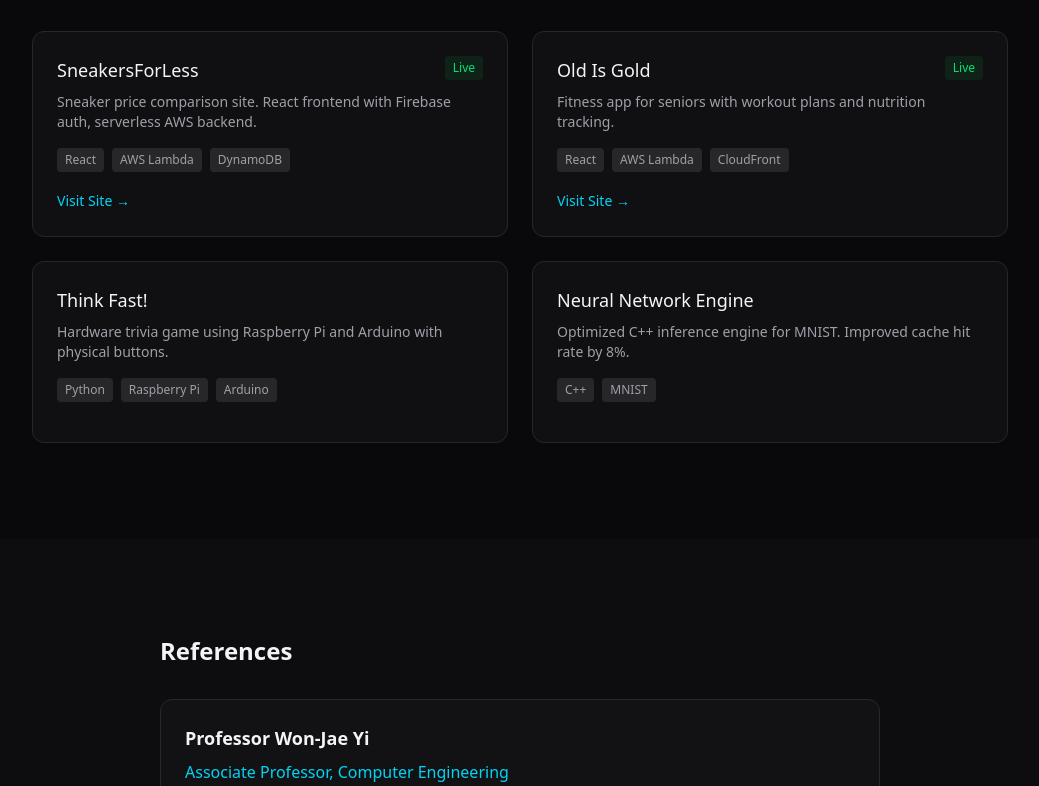
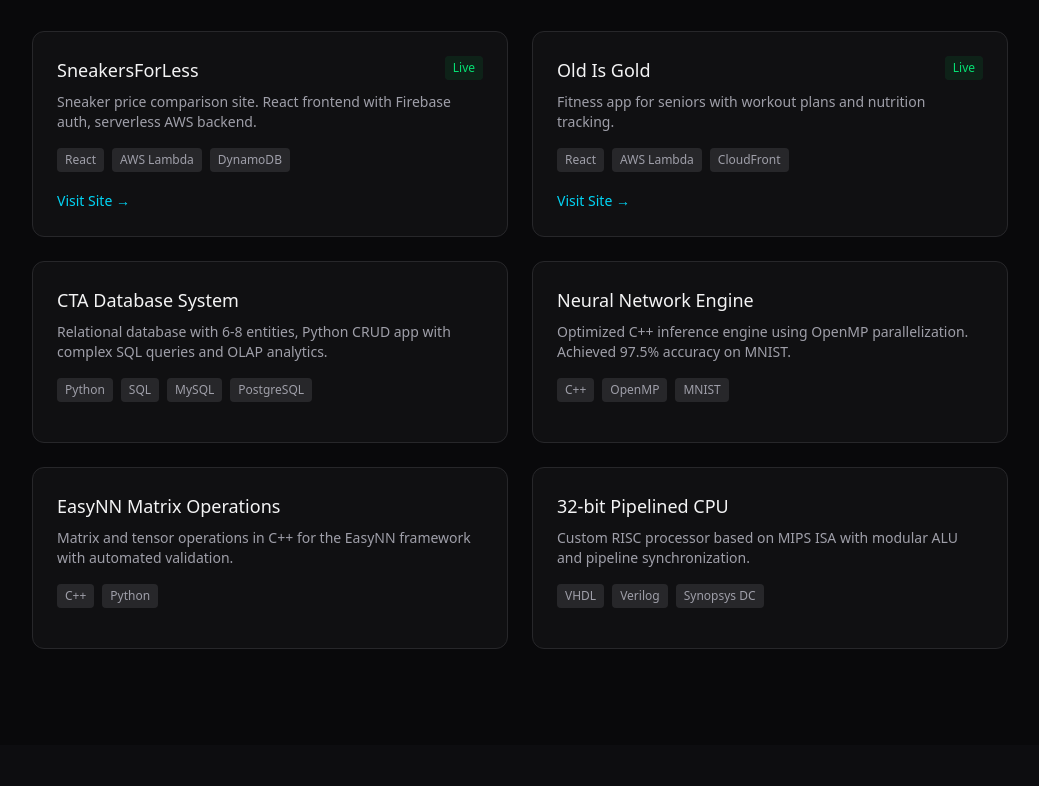
Before and after one commit to jjk30/my-portfolio, a Next.js app: page / in a window 1280 px wide. Shown: the part 2541-3327 px from the top of the page, without its empty margins (120-1159 px from the left). Built offline with nearby package versions, Linux system fonts and the light colour scheme.

Commit message:
Add new projects

```diff
--- a/app/page.tsx
+++ b/app/page.tsx
@@ -257,16 +257,30 @@ export default function Home() {
                 live: true,
               },
               {
-                title: "Think Fast!",
-                desc: "Hardware trivia game using Raspberry Pi and Arduino with physical buttons.",
-                tech: ["Python", "Raspberry Pi", "Arduino"],
+                title: "CTA Database System",
+                desc: "Relational database with 6-8 entities, Python CRUD app with complex SQL queries and OLAP analytics.",
+                tech: ["Python", "SQL", "MySQL", "PostgreSQL"],
                 link: null,
                 live: false,
               },
               {
                 title: "Neural Network Engine",
-                desc: "Optimized C++ inference engine for MNIST. Improved cache hit rate by 8%.",
-                tech: ["C++", "MNIST"],
+                desc: "Optimized C++ inference engine using OpenMP parallelization. Achieved 97.5% accuracy on MNIST.",
+                tech: ["C++", "OpenMP", "MNIST"],
+                link: null,
+                live: false,
+              },
+              {
+                title: "EasyNN Matrix Operations",
+                desc: "Matrix and tensor operations in C++ for the EasyNN framework with automated validation.",
+                tech: ["C++", "Python"],
+                link: null,
+                live: false,
+              },
+              {
+                title: "32-bit Pipelined CPU",
+                desc: "Custom RISC processor based on MIPS ISA with modular ALU and pipeline synchronization.",
+                tech: ["VHDL", "Verilog", "Synopsys DC"],
                 link: null,
                 live: false,
               },
```
